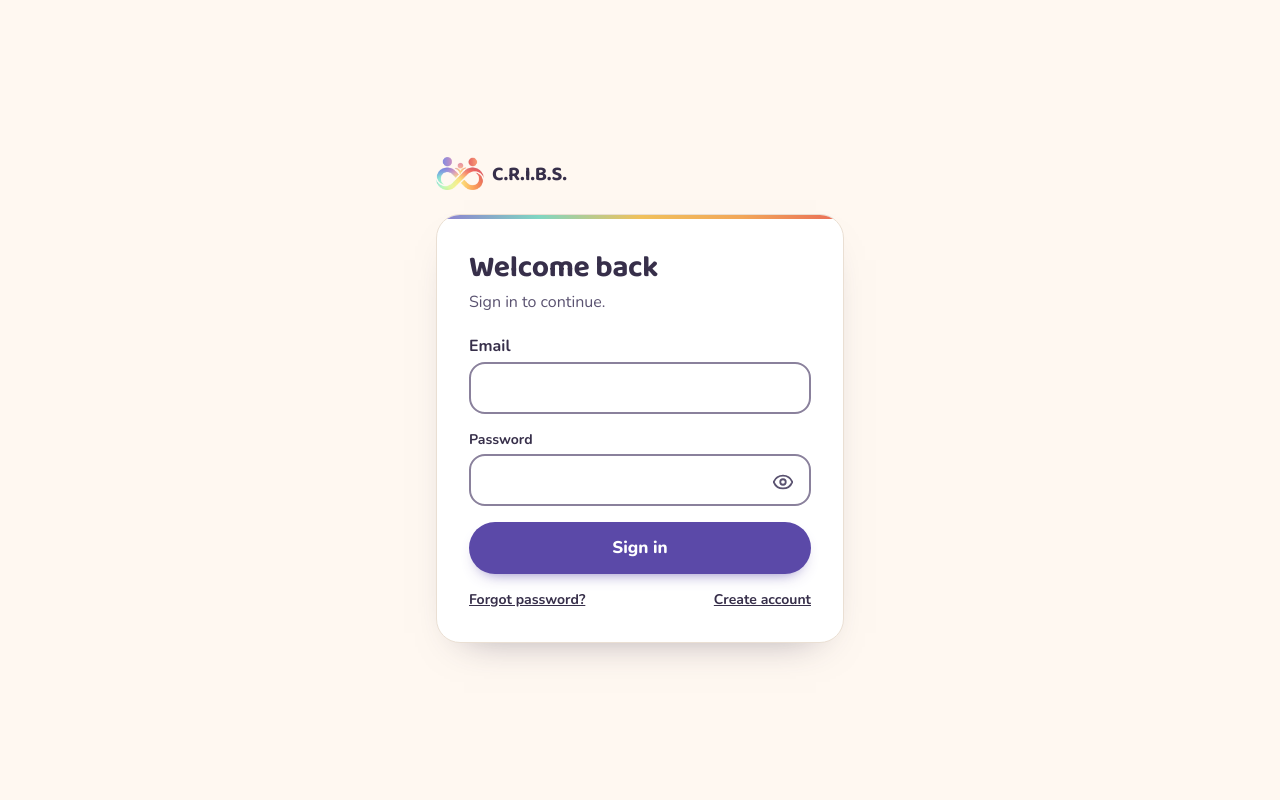
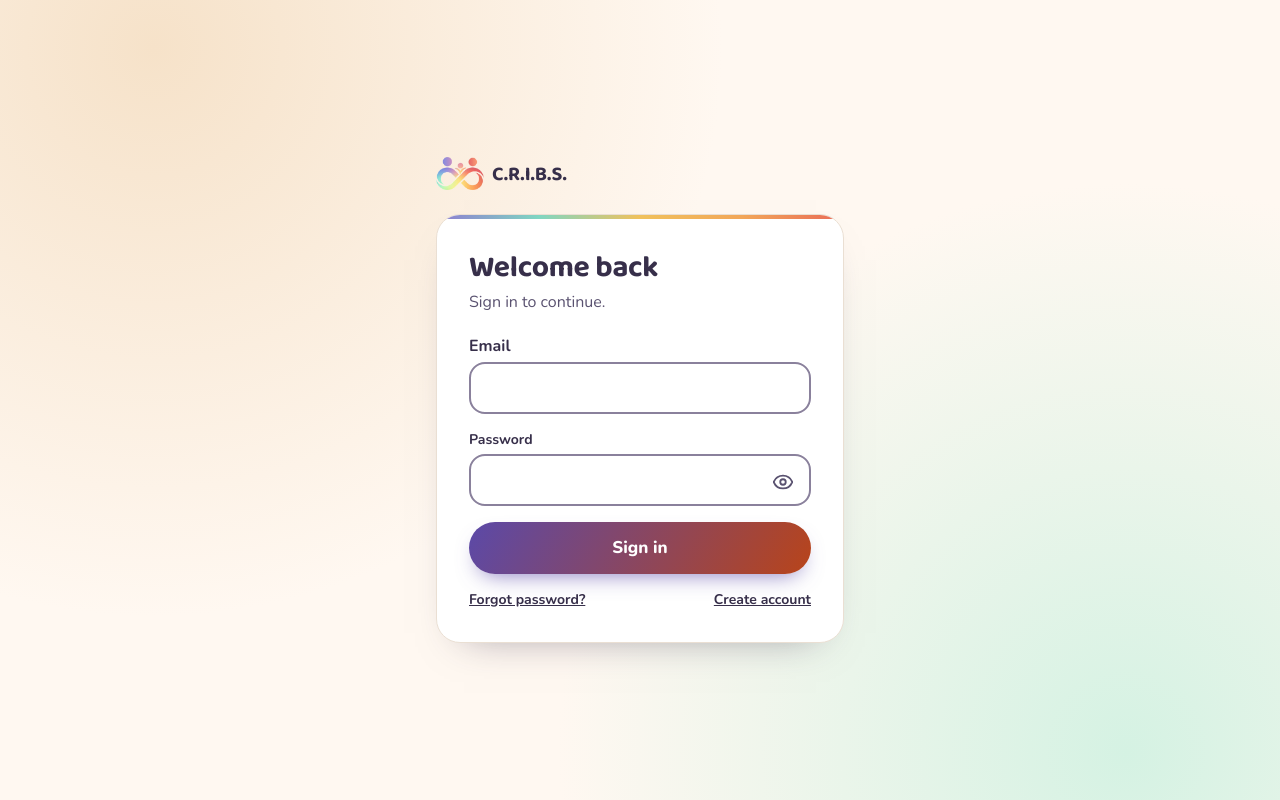
Before and after one commit to Nyxven/C.R.I.B.S., a Next.js app: page /sign-in in a window 1280 px wide. Built offline with nearby package versions, Linux system fonts and the light colour scheme; no server answers.

Commit message:
feat(brand): restore gradient buttons, wash and tokens, check contrast along it

```diff
--- a/src/app/globals.css
+++ b/src/app/globals.css
@@ -38,14 +38,23 @@
   --font-sans: var(--font-nunito), system-ui, sans-serif;
 }
 
-/* The logo's rainbow loop is a rare signature (logo, progress, one accent line). Buttons are flat brand purple. */
-:root { --ribbon: linear-gradient(90deg, #8E7BD1, #7FD6C2, #F0C15C, #F2A759, #E96B57); --ring: color-mix(in srgb, #8E7BD1 38%, transparent); }
+/* The brand gradient is the logo's colour loop. Two looks, both defined once here:
+   --grad-brand: purple to deep coral, dark enough at every point for white text (checked in contrast.test.ts). Buttons, the Ask pill.
+   --ribbon: the full rainbow, decoration only (never behind text): accent lines, progress, the Ask bubble ring.
+   --grad-wash: the soft warm and mint glow behind every screen. */
+:root {
+  --accent-a: #5B49A8; --accent-b: #B8441A;
+  --grad-brand: linear-gradient(120deg, var(--accent-a), var(--accent-b));
+  --ribbon: linear-gradient(90deg, #8E7BD1, #7FD6C2, #F0C15C, #F2A759, #E96B57);
+  --grad-wash: radial-gradient(circle at 12% 6%, #F6E2C9 0%, transparent 42%), radial-gradient(circle at 88% 94%, #D5F2E3 0%, transparent 42%);
+  --ring: color-mix(in srgb, #8E7BD1 38%, transparent);
+}
 
 html, body { height: 100%; }
 
 /* Base rules live in the base layer so Tailwind utilities (pl-12, py-3, ...) can always override them. */
 @layer base {
-  body { font-family: var(--font-sans); color: var(--color-ink); background: var(--color-cream); -webkit-tap-highlight-color: transparent; }
+  body { font-family: var(--font-sans); color: var(--color-ink); background: var(--grad-wash), var(--color-cream); background-attachment: fixed; -webkit-tap-highlight-color: transparent; }
   h1, h2, h3 { font-family: var(--font-display); font-weight: 700; letter-spacing: -.01em; }
   :focus-visible { outline: 3px solid var(--color-brand); outline-offset: 3px; }
 }
@@ -60,11 +69,12 @@ html, body { height: 100%; }
   .btn-primary {
     display: inline-flex; align-items: center; justify-content: center; gap: .5rem;
     min-height: 52px; padding: 0 1.75rem; border-radius: 999px; border: 0; font-weight: 800; font-size: 1.0625rem;
-    color: #fff; background: var(--color-brand); cursor: pointer;
-    box-shadow: 0 8px 16px -10px color-mix(in srgb, var(--color-brand) 85%, transparent);
-    transition: transform .12s ease, box-shadow .12s ease, background-color .15s ease;
+    color: #fff; background: var(--grad-brand); cursor: pointer;
+    box-shadow: 0 10px 22px -10px color-mix(in srgb, var(--accent-a) 75%, transparent);
+    transition: transform .12s ease, box-shadow .12s ease, filter .15s ease;
   }
-  .btn-primary:hover { background: #4D3D95; }
+  /* Hover only darkens, so white text never loses contrast. */
+  .btn-primary:hover { filter: brightness(.92); transform: translateY(-1px); }
   .btn-primary:active { transform: scale(.97); }
   .btn-primary:disabled { opacity: .6; cursor: not-allowed; transform: none; }
   .btn-secondary {
@@ -97,8 +107,8 @@ html, body { height: 100%; }
   .search input:focus, .search input:focus-visible { outline: none; }
   .search input::placeholder { color: var(--color-ink-soft); }
   .search .search-icon { flex: none; color: var(--color-ink-soft); }
-  .search button { flex: none; min-height: 44px; padding: 0 1.1rem; border-radius: 999px; font-weight: 800; color: #fff; background: var(--color-brand); cursor: pointer; }
-  .search button:hover { background: #4D3D95; }
+  .search button { flex: none; min-height: 44px; padding: 0 1.1rem; border-radius: 999px; font-weight: 800; color: #fff; background: var(--grad-brand); box-shadow: 0 8px 18px -10px color-mix(in srgb, var(--accent-a) 75%, transparent); cursor: pointer; transition: filter var(--dur-fast, 150ms); }
+  .search button:hover { filter: brightness(.92); }
   /* Type scale: page title, section title, lead paragraph. */
   .h-page { font-family: var(--font-display); font-size: 1.875rem; line-height: 1.15; font-weight: 700; }
   .h-section { font-family: var(--font-display); font-size: 1.25rem; line-height: 1.25; font-weight: 700; }
@@ -161,7 +171,7 @@ html, body { height: 100%; }
 /* Motion: short and purposeful. Everything here is switched off by the reduced-motion rule above. */
 :root { --dur-fast: 150ms; --dur-base: 200ms; --dur-slow: 250ms; --ease-out: cubic-bezier(.2, .7, .2, 1); }
 
-.btn-primary, .btn-secondary, .field { transition: transform var(--dur-fast) var(--ease-out), box-shadow var(--dur-fast) var(--ease-out), background-color var(--dur-fast), border-color var(--dur-fast), opacity var(--dur-fast); }
+.btn-primary, .btn-secondary, .field { transition: transform var(--dur-fast) var(--ease-out), box-shadow var(--dur-fast) var(--ease-out), background-color var(--dur-fast), border-color var(--dur-fast), opacity var(--dur-fast), filter var(--dur-fast); }
 .btn-secondary:hover { background: var(--color-tint-purple); }
 .btn-ghost {
   display: inline-flex; align-items: center; justify-content: center; gap: .5rem; min-height: 48px; padding: 0 1rem;
```
Also changed, not shown: 1 other file (tests, documents, lock files or other folders).
